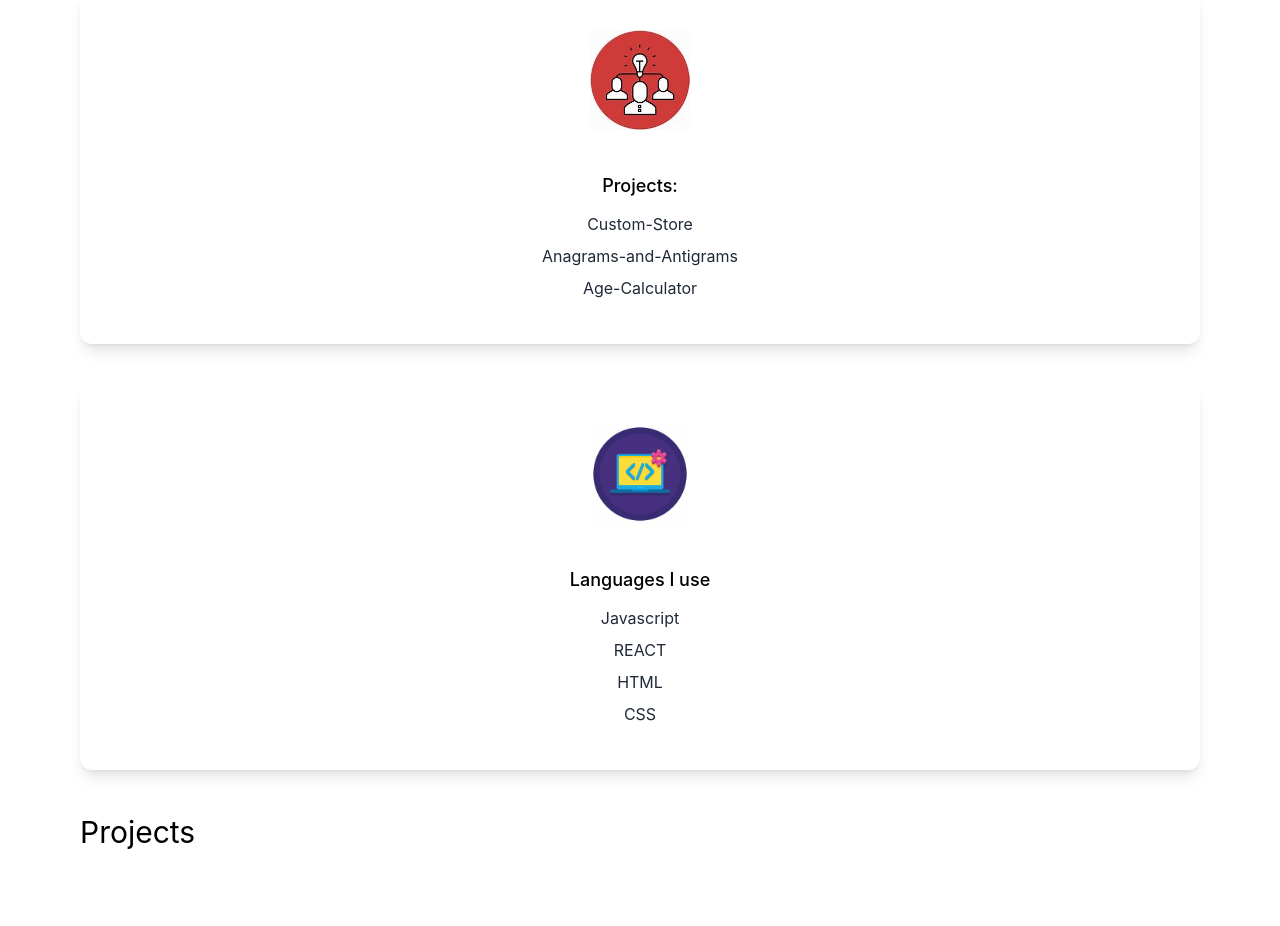
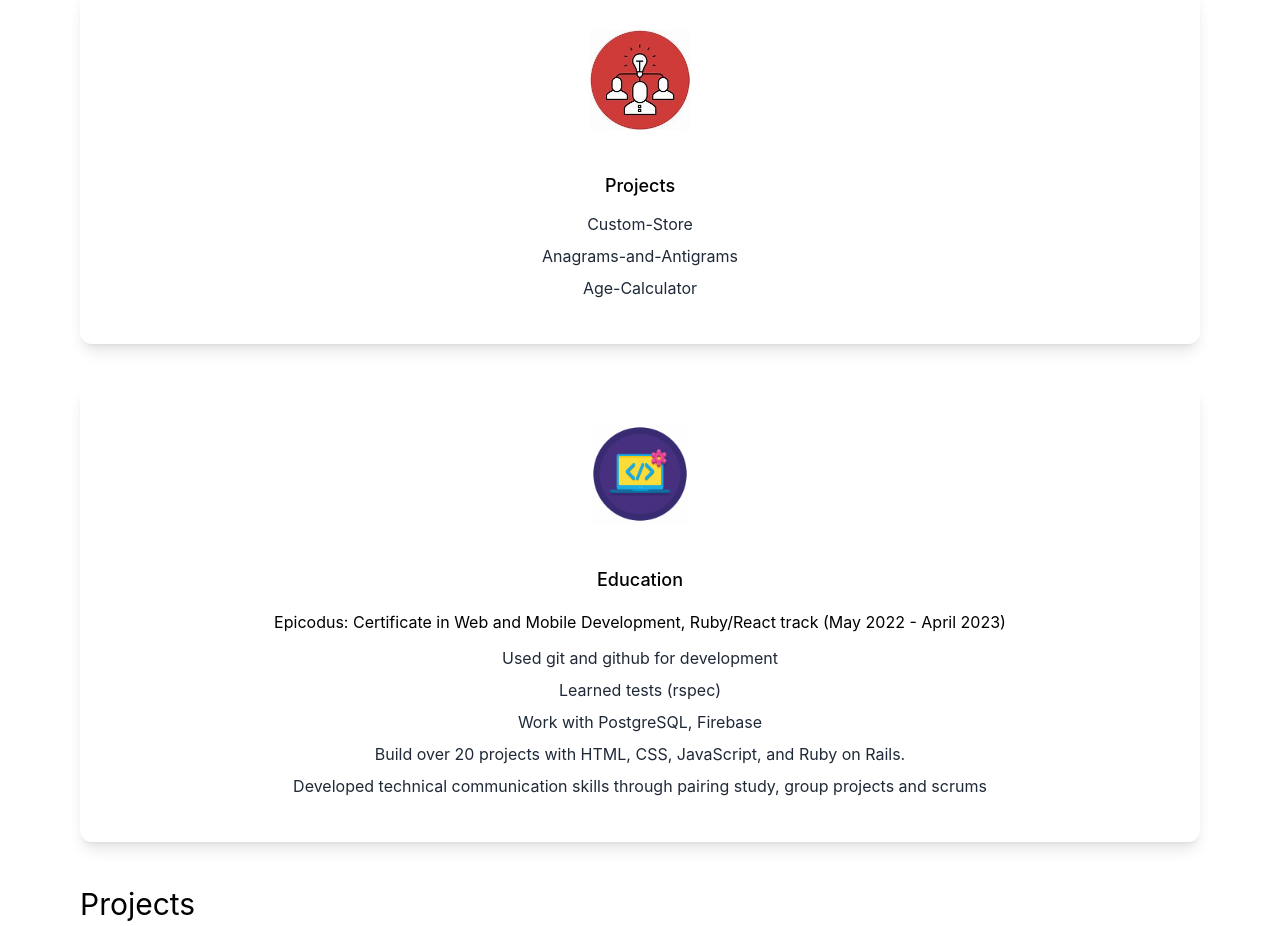
Before and after one commit to evegyzbirun/evgeny-portfolio1, a Next.js app: page / in a window 1280 px wide. Shown: the part 1700-2626 px from the top of the page. Before the commit the page ends 2554 px from the top, so only its background shows below. Built offline with nearby package versions, Linux system fonts and the light colour scheme.

Commit message:
added education card, added link to resume

```diff
--- a/pages/index.js
+++ b/pages/index.js
@@ -28,7 +28,7 @@ export default function Home() {
                 <BsFillMoonStarsFill onClick={() => setDarkMode(!darkMode)} className="cursor-pointer text-2xl" />
               </li>
               <li>
-                <a className="bg-gradient-to-r from-cyan-600 to-teal-500 text-white px-4 py-2 rounded-md ml-8" href="#">Resume</a>
+                <a className="bg-gradient-to-r from-cyan-600 to-teal-500 text-white px-4 py-2 rounded-md ml-8" href="https://docs.google.com/document/d/1m0I98IGToiJLwxMTN2J4hd_vi-5-6TQcAc0RaAfgN7c/edit?usp=sharing">Resume</a>
               </li>
             </ul>
           </nav>
@@ -81,7 +81,7 @@ export default function Home() {
 
             <div className="text-center shadow-lg p-10 rounded-xl my-10 dark:bg-white">
               <Image src={icon2} width={100} height={100} />
-              <h3 className="text-lg font-medium pt-9 pb-2">Projects:</h3>
+              <h3 className="text-lg font-medium pt-9 pb-2">Projects</h3>
               <p className="text-gray-800 py-1"><a href="https://github.com/evegyzbirun/custom-store">Custom-Store</a></p>
               <p className="text-gray-800 py-1"><a href="https://github.com/evegyzbirun/anagram">Anagrams-and-Antigrams</a></p>
               <p className="text-gray-800 py-1"><a href="https://github.com/evegyzbirun/AgeCalc">Age-Calculator</a></p>
@@ -89,11 +89,13 @@ export default function Home() {
 
             <div className="text-center shadow-lg p-10 rounded-xl my-10 dark:bg-white">
               <Image src={icon1} width={100} height={100} />
-              <h3 className="text-lg font-medium pt-9 pb-2">Languages I use</h3>
-              <p className="text-gray-800 py-1">Javascript</p>
-              <p className="text-gray-800 py-1">REACT</p>
-              <p className="text-gray-800 py-1">HTML</p>
-              <p className="text-gray-800 py-1">CSS</p>
+              <h3 className="text-lg font-medium pt-9 pb-2">Education</h3>
+              <h2 className="text-md py-1 leading-8"> Epicodus: Certificate in Web and Mobile Development, Ruby/React track (May 2022 - April 2023)</h2>
+              <p className="text-gray-800 py-1">Used git and github for development</p>
+              <p className="text-gray-800 py-1">Learned tests (rspec) </p>
+              <p className="text-gray-800 py-1">Work with PostgreSQL, Firebase</p>
+              <p className="text-gray-800 py-1">Build over 20 projects with HTML, CSS, JavaScript, and Ruby on Rails.</p>
+              <p className="text-gray-800 py-1">Developed technical communication skills through pairing study, group projects and scrums</p>
             </div>
           </div>
         </section>
```
